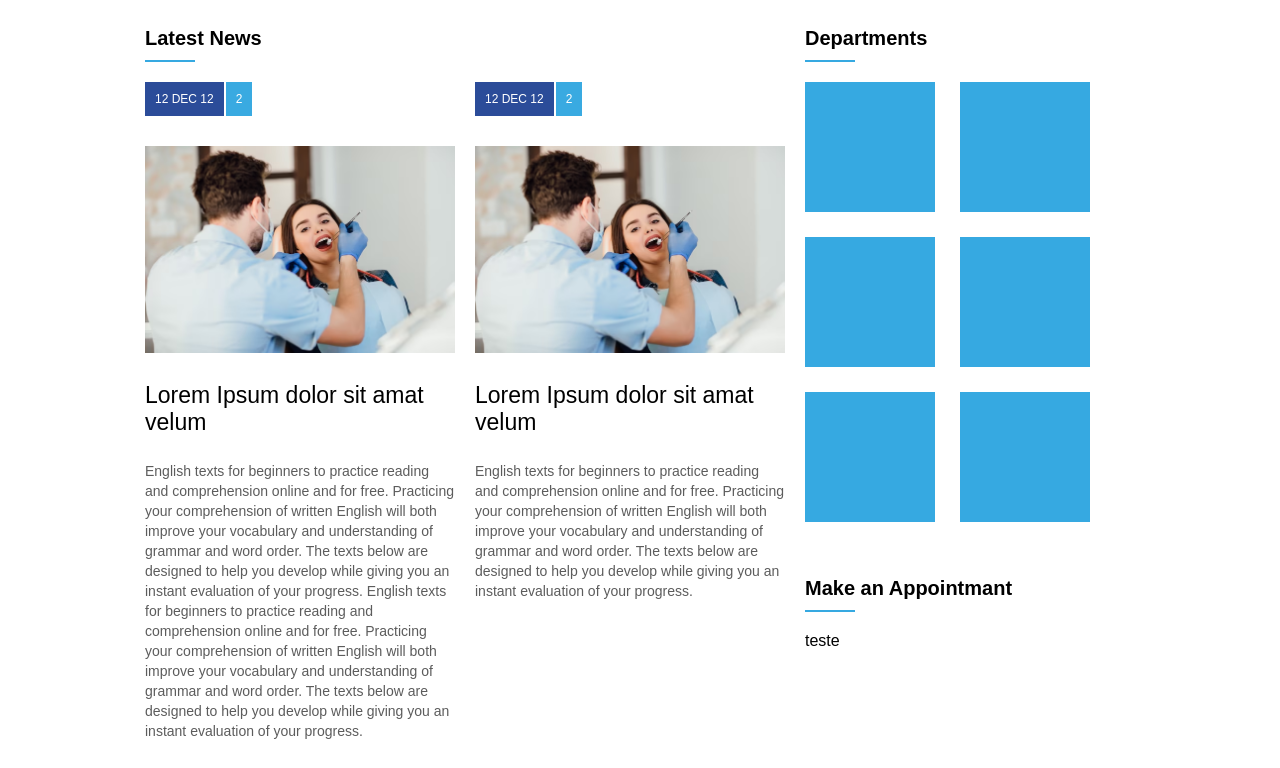
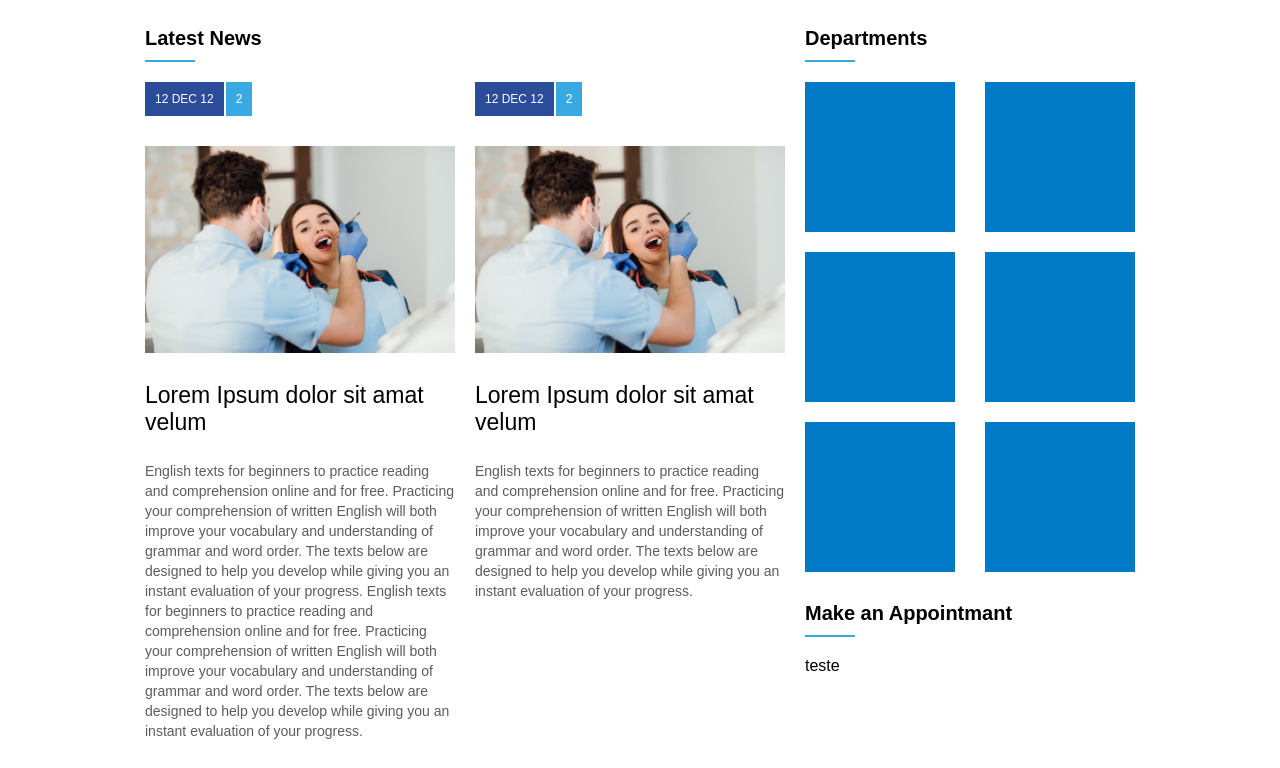
Before and after one commit to Gbharbor/html_css, a plain HTML site: page Mod 7Site/assets/html/index.html in a window 1280 px wide. Shown: the part 793-1561 px from the top of the page. Drawn offline with Linux system fonts and the light colour scheme.

Commit message:
site done medicenter

```diff
--- a/Mod 7Site/assets/css/style.css
+++ b/Mod 7Site/assets/css/style.css
@@ -160,28 +160,23 @@ nav a:hover {
 
 
 /*Area departamentos*/
-.Departments {
+.Departments1, .Departments2, .Departments3 {
     display: flex;
     flex-wrap: wrap;
+    margin-top: 20px;
+    justify-content: space-between;
+
 }
- .div1,
- .div3,
- .div5 {
-    margin-left:0px;
-    margin-bottom: 25px;
-    background-color: #36a9e1;
-    height: 130px;
-    width: 130px;
- }
-.div2,
-.div4,
-.div6 {
-    margin-left: 25px;
-    margin-bottom: 25px;
-    background-color: #36a9e1;
-    height: 130px;
-    width: 130px;
+.dep_square1, .dep_square2, .dep_square3 {
+    width: 150px;
+    height: 150px;
+    background-color: #0079c7;
 }
+.Departments3 {
+    justify-content: space-between;
+
+}
+
 /*PARTE DAS NOTICIAS*/
 article {
     flex: 1;
@@ -429,3 +424,31 @@ font-size: 21px;
         justify-content: space-around;
     }
 }
+
+@media (max-width:926px) {
+    .Departments1, .Departments2, .Departments3 {
+        justify-content: space-around;
+        margin-top: 5px;
+
+    }
+    .dep_square1, .dep_square2, .dep_square3 {
+        width: 200px;
+        height: 200px;
+        margin-top: 25px;
+    }
+    #geral section,
+    #geral aside  {
+        padding: 5px;
+
+    }
+    .footer_area {
+        padding: 5px;
+    }
+    .logo {
+        padding: 5px;
+    }
+    .footer_copy {
+        padding: 5px;
+    }
+
+}
--- a/Mod 7Site/assets/html/index.html
+++ b/Mod 7Site/assets/html/index.html
@@ -189,17 +189,25 @@
                         <div class="widget-title-text">Departments</div>
                         <div class="widget-title-bar"></div>
                     </div>
+             <!--COMCERTAR ISSO-->
                     <div class="widget-body">
-                        <div class="Departments">
-                            <div class="div1"></div>
-                            <div class="div2"></div>
-                            <div class="div3"></div>
-                            <div class="div4"></div>
-                            <div class="div5"></div>
-                            <div class="div6"></div>
+                        <div class="Departments1">
+                            <div class="dep_square1"></div>
+                            <div class="dep_square1"></div>
                         </div>
-                    </div>
+                        <div class="Departments2">
+                            <div class="dep_square2"></div>
+                            <div class="dep_square2"></div>
+                        </div>
+                        <div class="Departments3">
+                            <div class="dep_square3"></div>
+                            <div class="dep_square3"></div>
+                        </div>
+
+
+
                 </div>
+
                 <div class="widget">
                     <div class="widget-title">
                         <div class="widget-title-text">Make an Appointmant</div>
```
